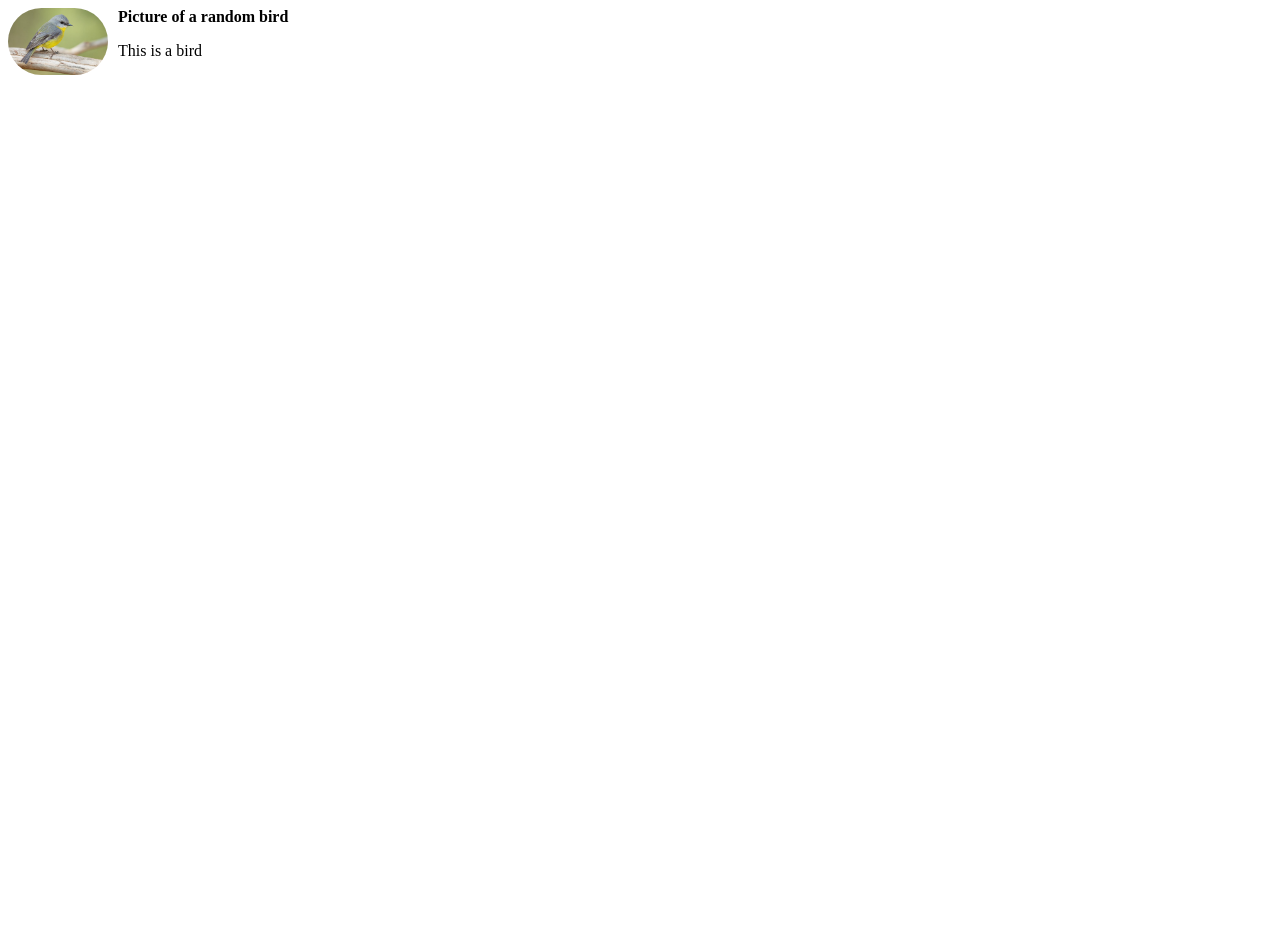
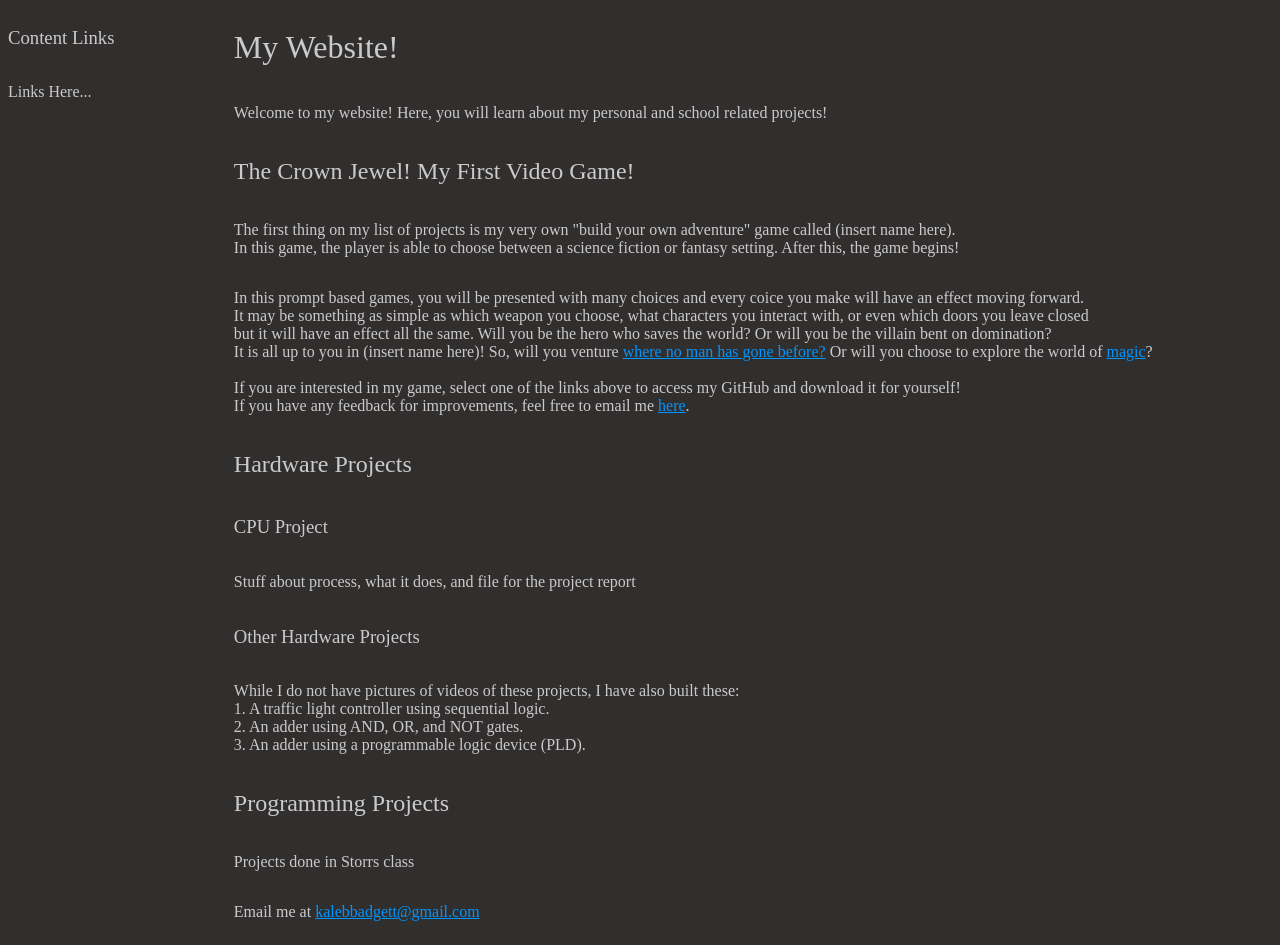
Before and after one commit to KalebBadgett/Website-Information, a plain HTML site: page index.html in a window 1280 px wide. Before the commit the page ends 800 px from the top, so only its background shows below. Drawn offline with Linux system fonts and the light colour scheme.

Commit message:
message 1

```diff
--- a/index.html
+++ b/index.html
@@ -1,24 +1,62 @@
-<DOCTYPE html>
-<html lang = "en">
-  <head>
+<!DOCTYPE html>
+<html lang="en">
+<head>
+    <meta charset="UTF-8">
+    <meta name="viewport" content="width=device-width, initial-scale=1.0">
+    <meta name="keywords" content="HTML, CSS">
+    <meta name="description" content="This is where you can view my personal projects!">
     <title>Kaleb Badgett</title>
     <style>
-      img {
-        width: 100px;
-        border-radius: 50px;
-        float: left;
-        margin-right: 10px;
-      }
+        @import url("./style.css");
+    </style>
+</head>
 
-      .Title {
-        font-weight: bold;
-      }
-    </style>
-  </head>
+<body>
 
-  <body>
-    <img src="images/Bird.jpg" alt="move">
-    <p class="Title">Picture of a random bird</p>
-    <p>This is a bird</p>
-  </body>
+<div class = "container">
+    <div class = "left-side">
+        <h3>Content Links</h3>
+        <p>Links Here...</p>
+
+    </div>
+    <div class = "right-side">
+    <h1>My Website!</h1>
+        <p>Welcome to my website! Here, you will learn about my personal and school related projects!</p>
+        <h2>The Crown Jewel! My First Video Game!</h2>
+
+        <p>The first thing on my list of projects is my very own "build your own adventure" game called (insert name here). <br>
+            In this game, the player is able to choose between a science fiction or fantasy setting. After this, the game begins!
+        </p>
+
+        <p>In this prompt based games, you will be presented with many choices and every coice you make will have an effect moving forward.<br>
+            It may be something as simple as which weapon you choose, what characters you interact with, or even which doors you leave closed<br>
+            but it will have an effect all the same. Will you be the hero who saves the world? Or will you be the villain bent on domination? <br>
+            It is all up to you in (insert name here)! So, will you venture <a href="https://www.youtube.com/watch?v=qz0aGYrrlhU&t=1808s" target="_blank">where no man has gone before?</a>
+            Or will you choose to explore the world of <a href="https://www.youtube.com/watch?v=qz0aGYrrlhU&t=1808s" target="_blank">magic</a>?
+            <br><br>
+            If you are interested in my game, select one of the links above to access my GitHub and download it for yourself! <br>
+            If you have any feedback for improvements, feel free to email me <a href="mailto:kabadget@ttu.edu">here</a></menu>.
+        </p>
+
+    <h2>Hardware Projects</h2>
+
+        <h3>CPU Project</h3>
+
+            <p>Stuff about process, what it does, and file for the project report</p>
+
+        <h3>Other Hardware Projects</h3>
+            <p>While I do not have pictures of videos of these projects, I have also built these:<br>
+            1. A traffic light controller using sequential logic.<br>
+            2. An adder using AND, OR, and NOT gates.<br>
+            3. An adder using a programmable logic device (PLD).
+            </p>
+
+    <h2>Programming Projects</h2>
+
+        <p>Projects done in Storrs class</p>
+
+        <p>Email me at <a href="mailto:kabadget@ttu.edu">kalebbadgett@gmail.com</a></p>
+        </div>
+    </div>
+</body>
 </html>
```
Also changed, not shown: index2.html (deleted, +0 -62 lines).
